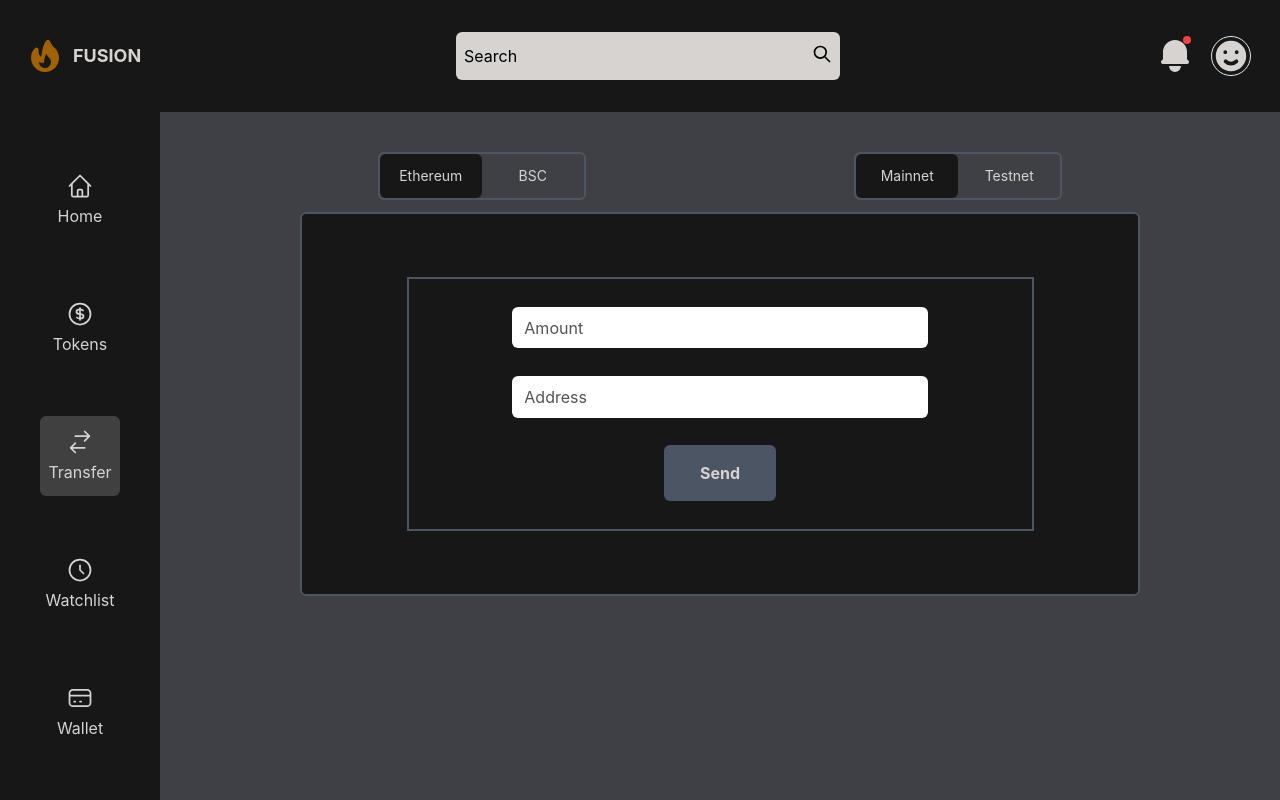
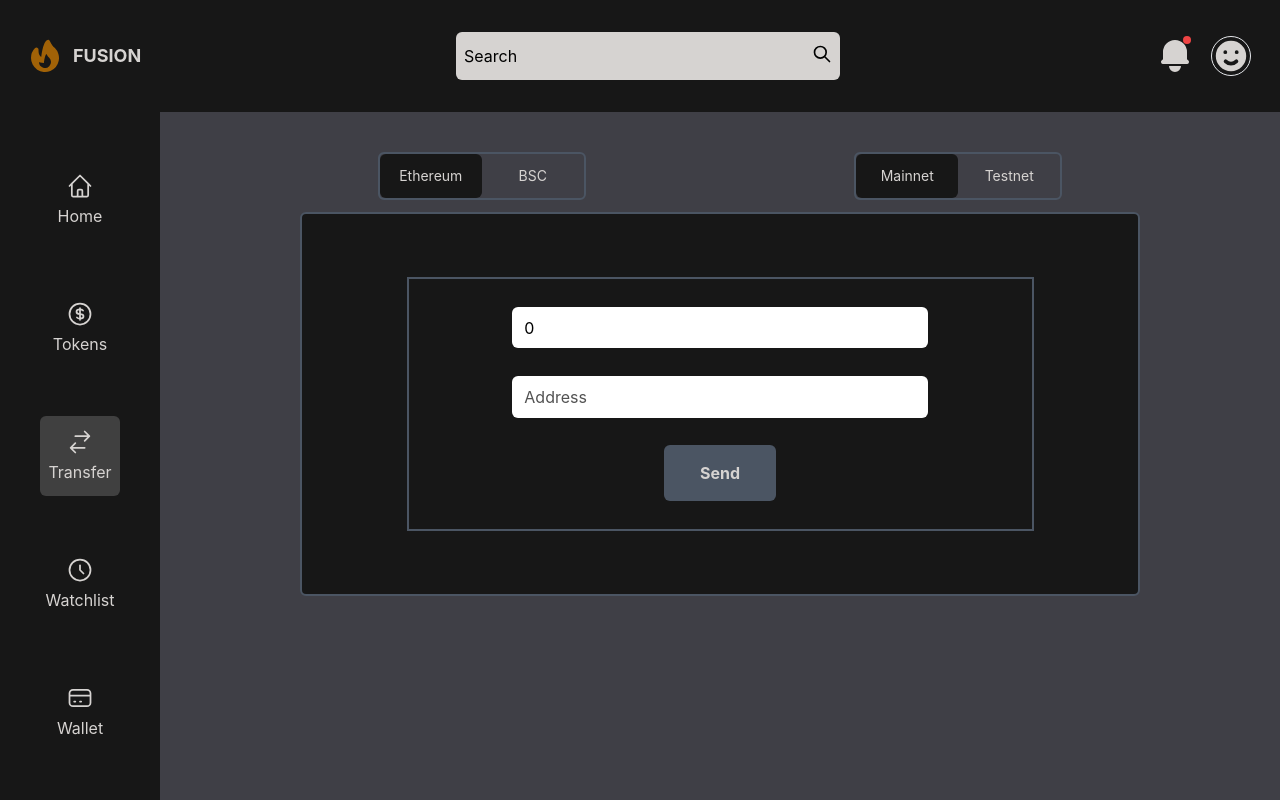
Before and after one commit to cajr11/fusion-cryptoapp-reactjs, a React (Create React App) app: page /transfer in a window 1280 px wide. Both pictures are taken after a click on the button "Connect Wallet". Built offline with nearby package versions, Linux system fonts and the light colour scheme; no server answers.

Commit message:
address, amount and send payment handlers in progress

```diff
--- a/src/pages/Transfer.js
+++ b/src/pages/Transfer.js
@@ -1,9 +1,24 @@
-import React, { useContext } from 'react'
+import React, { useContext, useState } from 'react'
 import Chain from '../components/transfer/Chain'
 import AuthContext from '../store/auth-context';
+import { ethers } from "ethers";
 
 const Transfer = () => {
+    const [amount, setAmount] = useState(0)
+    const [destinationAddress, setDestinationAddress] = useState("")
     const ctx = useContext(AuthContext)
+
+    const destinationAddressHandler = (e) => {
+        setDestinationAddress(e.target.value);
+    }
+
+    const amountHandler = (e) => {
+        setAmount(parseFloat(e.target.value));
+    }
+
+    const initiatePaymentHandler = async () => {
+        console.log({amount, destinationAddress});
+    }
 
 
     if (!ctx.isLoggedIn) {
@@ -22,9 +37,9 @@ const Transfer = () => {
                 {/* Tranfer Form */}
                 <form className='mt-3 w-11/12 lg:w-9/12 h-96 mx-auto border-2 border-gray-600 bg-neutral-900 flex items-center justify-center rounded-md'>
                     <div className='h-4/6 w-9/12 flex flex-col items-center justify-evenly border-2 border-gray-600'>
-                        <input className='w-8/12 h-1/6 rounded-md placeholder-neutral-600 pl-3' type="number" step="0.1" placeholder='Amount' />
-                        <input className='w-8/12 h-1/6 rounded-md placeholder-neutral-600 pl-3' type="text" minLength="42" maxLength="42" placeholder='Address' />
-                        <button className='h-14 w-28 bg-gray-600 rounded-md font-bold text-stone-300'>Send</button>
+                        <input className='w-8/12 h-1/6 rounded-md placeholder-neutral-600 pl-3' type="number" step="0.1" placeholder='Amount' value={amount} onChange={amountHandler} />
+                        <input className='w-8/12 h-1/6 rounded-md placeholder-neutral-600 pl-3' type="text" minLength="42" maxLength="42" placeholder='Address' value={destinationAddress} onChange={destinationAddressHandler} />
+                        <button className='h-14 w-28 bg-gray-600 rounded-md font-bold text-stone-300' onClick={initiatePaymentHandler}>Send</button>
                     </div>
                 </form>
             </div>
```
